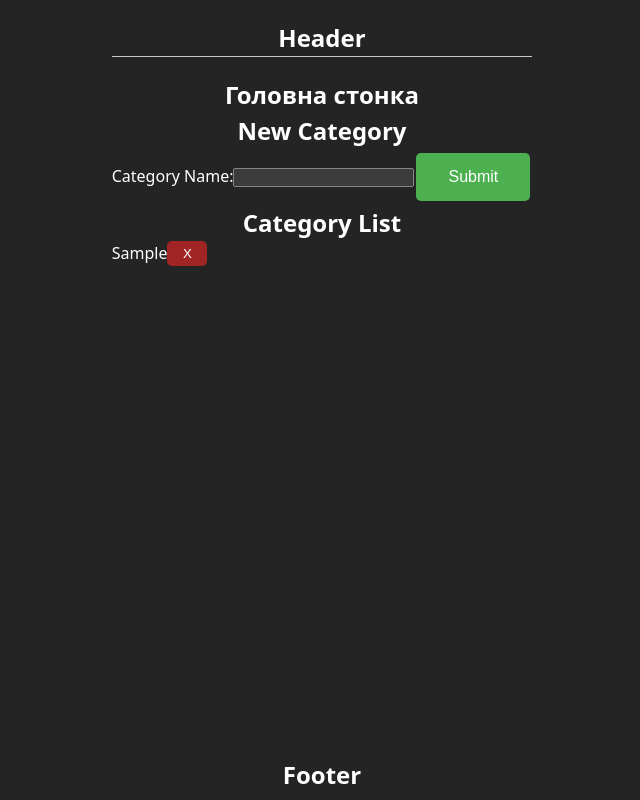
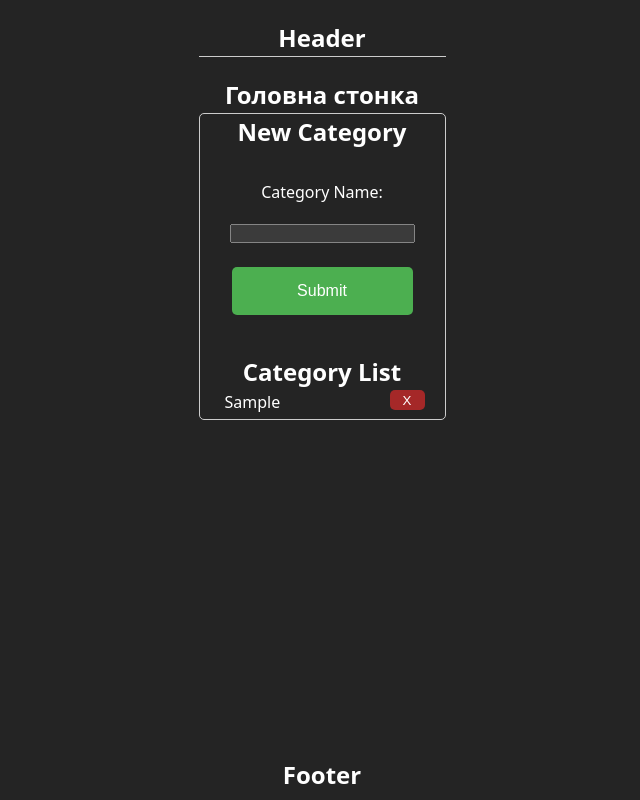
Before and after one commit to Nik91K/EM12-Technical-Task, a React (Vite) app: page /transactions in a window 1280 px wide. Both pictures are taken after typing "Sample" into the empty fields and a click on the button "Submit". Shown: the whole page, without its empty margins (318-958 px from the left). Built offline with nearby package versions, Linux system fonts and the light colour scheme.

Commit message:
added some styles

```diff
--- a/src/components/deleteComponent/DeleteComponent.css
+++ b/src/components/deleteComponent/DeleteComponent.css
@@ -2,9 +2,9 @@
     cursor: pointer;
     border: none;
     border-radius: 5px;
-    width: 40px;
-    height: 25px;
-    background: #a02424;
+    width: 35px;
+    height: 20px;
+    background: #a52828;
     display: flex;
     align-items: center;
     text-align: center;
--- a/src/pages/TransactionsPage/Categories/CategoryForm/CategoryForm.css
+++ b/src/pages/TransactionsPage/Categories/CategoryForm/CategoryForm.css
@@ -0,0 +1,11 @@
+.main-category-form{
+    border: 1px solid #ccc;
+    border-radius: 5px;
+}
+
+.category-form{
+    display: flex;
+    flex-direction: column;
+    padding: 30px;
+    gap: 20px;
+}
--- a/src/pages/TransactionsPage/Categories/CategoryForm/CategoryForm.tsx
+++ b/src/pages/TransactionsPage/Categories/CategoryForm/CategoryForm.tsx
@@ -23,9 +23,9 @@ const CategoryForm = () => {
         setText("")
     }
     return (
-        <div className="category-form">
+        <div  className='main-category-form'>
             <h2>New Category</h2>
-            <form>
+            <form className='category-form' onSubmit={(e) => e.preventDefault()}>
                 <label htmlFor="category-name">Category Name:</label>
                 <InputComponent type='text'
                 name='CategoryName'
@@ -33,9 +33,9 @@ const CategoryForm = () => {
                 value={text}
                 onChange={(e) => setText(e.target.value)}
                 />
-                <SubmitComponent type='button' onClick={handleClick}/>
-                <CategoryList categories={categories} setCategories={setCategories}/>
+                <SubmitComponent type='submit' onClick={handleClick}/>
             </form>
+            <CategoryList categories={categories} setCategories={setCategories}/>
         </div>
     )
 }
--- a/src/pages/TransactionsPage/Categories/CategoryList/CategoryList.css
+++ b/src/pages/TransactionsPage/Categories/CategoryList/CategoryList.css
@@ -1,3 +1,10 @@
+.category-list-main{
+    padding: 5px 20px;
+}
+
 .category-list{
     display: flex;
+    justify-content: space-between;
+    margin-left: 5px;
+    width: 200px;
 }
--- a/src/pages/TransactionsPage/Categories/CategoryList/CategoryList.tsx
+++ b/src/pages/TransactionsPage/Categories/CategoryList/CategoryList.tsx
@@ -8,7 +8,7 @@ const CategoryList = ({ categories, setCategories }: {categories: Category[], se
         setCategories(categories.filter((t) => t.id !== taskId))
     }
     return (
-        <div>
+        <div className='category-list-main'>
             <h2>Category List</h2>
             {categories.map((category) => (
                 <div className='category-list'>
```
